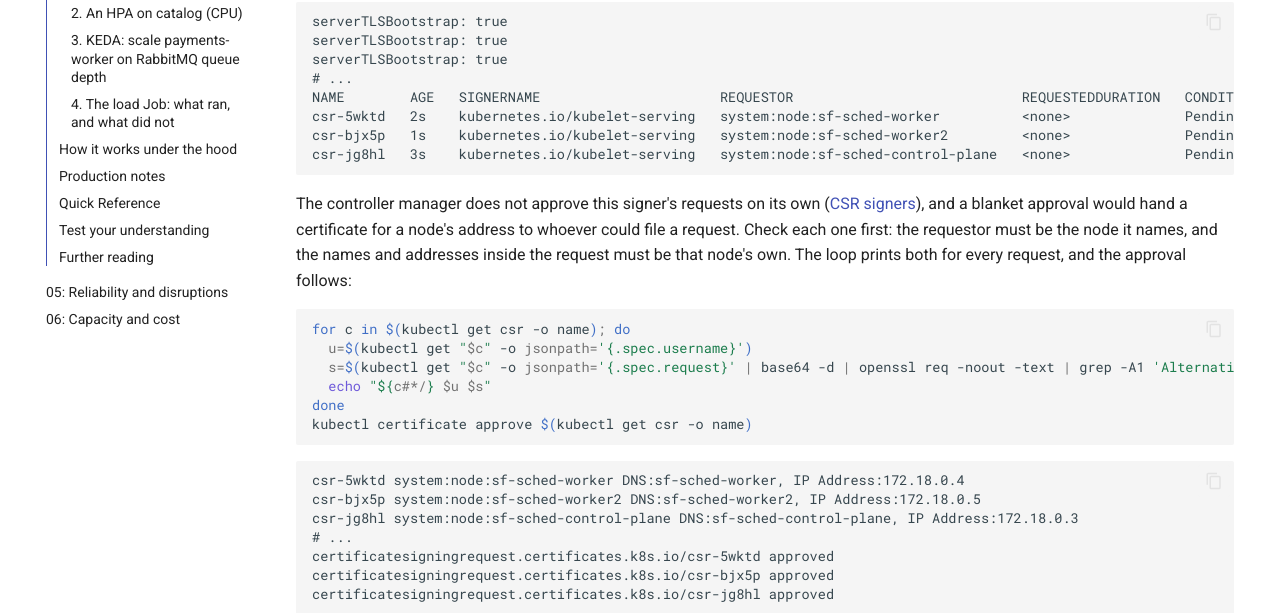
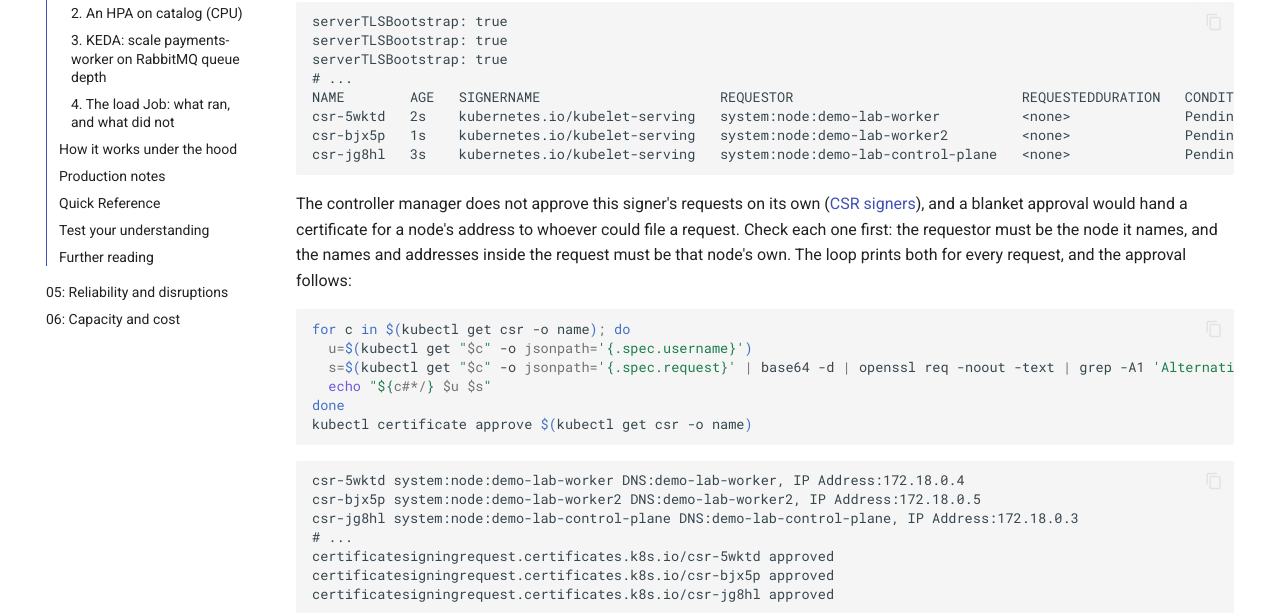
Before and after one commit to abd-ulbasit/bookstore-kubernetes-guide, an MkDocs documentation site: the page built from full-guide/06-production-readiness/04-autoscaling.md, in a window 1280 px wide and 1400 px high, scrolled down 5931 px. Shown: the part 599-1212 px from the top of the window. Built offline with MkDocs 1.6.1 and Material for MkDocs 9.7.7, drawn with Linux system fonts in a browser that asks for light colours; comment, search, counter and statistics services are not loaded; some of the changed text lies outside the part shown.

Commit message:
05, 06: name the lab cluster demo-lab in chapters and transcripts
The lab cluster name is no longer written out in the chapter prose, the captured output or the evidence transcripts. The same replacement is applied on both sides, so the evidence gate still matches every output block verbatim.

Co-Authored-By: Claude Haiku 5.5 <noreply@anthropic.com>

````diff
--- a/full-guide/06-production-readiness/04-autoscaling.md
+++ b/full-guide/06-production-readiness/04-autoscaling.md
@@ -193,8 +193,8 @@ kubectl get events -n bookstore --field-selector reason=FailedScheduling
 <!-- gate: output -->
 ```
 NAME                       READY   STATUS    RESTARTS   AGE     IP             NODE               NOMINATED NODE   READINESS GATES
-catalog-86d7dc55cc-6l268   1/1     Running   0          6m18s   10.244.2.112   sf-sched-worker2   <none>           <none>
-catalog-86d7dc55cc-nd99d   1/1     Running   0          6m17s   10.244.1.80    sf-sched-worker    <none>           <none>
+catalog-86d7dc55cc-6l268   1/1     Running   0          6m18s   10.244.2.112   demo-lab-worker2   <none>           <none>
+catalog-86d7dc55cc-nd99d   1/1     Running   0          6m17s   10.244.1.80    demo-lab-worker    <none>           <none>
 catalog-86d7dc55cc-ptvkj   0/1     Pending   0          6m17s   <none>         <none>             <none>           <none>
 ```
 
@@ -227,10 +227,10 @@ deployment.apps/catalog patched
 deployment "catalog" successfully rolled out
 # ...
 NAME                       READY   STATUS        RESTARTS   AGE    IP             NODE               NOMINATED NODE   READINESS GATES
-catalog-74995c78bb-9csnp   1/1     Running       0          7s     10.244.1.82    sf-sched-worker    <none>           <none>
-catalog-74995c78bb-rnjch   1/1     Running       0          26s    10.244.2.113   sf-sched-worker2   <none>           <none>
-catalog-74995c78bb-zpbgk   1/1     Running       0          44s    10.244.1.81    sf-sched-worker    <none>           <none>
-catalog-86d7dc55cc-6l268   1/1     Terminating   0          7m3s   10.244.2.112   sf-sched-worker2   <none>           <none>
+catalog-74995c78bb-9csnp   1/1     Running       0          7s     10.244.1.82    demo-lab-worker    <none>           <none>
+catalog-74995c78bb-rnjch   1/1     Running       0          26s    10.244.2.113   demo-lab-worker2   <none>           <none>
+catalog-74995c78bb-zpbgk   1/1     Running       0          44s    10.244.1.81    demo-lab-worker    <none>           <none>
+catalog-86d7dc55cc-6l268   1/1     Terminating   0          7m3s   10.244.2.112   demo-lab-worker2   <none>           <none>
 ```
 
 **A resource metrics API that checks the kubelets.** The HPA's CPU metric
@@ -279,9 +279,9 @@ kubectl -n metrics-server logs deploy/metrics-server | grep 'Failed to scrape' |
 
 <!-- gate: output -->
 ```
-E1031 12:48:31.000213       1 scraper.go:149] "Failed to scrape node" err="Get \"https://172.18.0.4:10250/metrics/resource\": tls: failed to verify certificate: x509: cannot validate certificate for 172.18.0.4 because it doesn't contain any IP SANs" node="sf-sched-worker"
-E1031 12:48:31.000755       1 scraper.go:149] "Failed to scrape node" err="Get \"https://172.18.0.5:10250/metrics/resource\": tls: failed to verify certificate: x509: cannot validate certificate for 172.18.0.5 because it doesn't contain any IP SANs" node="sf-sched-worker2"
-E1031 12:48:31.007548       1 scraper.go:149] "Failed to scrape node" err="Get \"https://172.18.0.3:10250/metrics/resource\": tls: failed to verify certificate: x509: cannot validate certificate for 172.18.0.3 because it doesn't contain any IP SANs" node="sf-sched-control-plane"
+E1031 12:48:31.000213       1 scraper.go:149] "Failed to scrape node" err="Get \"https://172.18.0.4:10250/metrics/resource\": tls: failed to verify certificate: x509: cannot validate certificate for 172.18.0.4 because it doesn't contain any IP SANs" node="demo-lab-worker"
+E1031 12:48:31.000755       1 scraper.go:149] "Failed to scrape node" err="Get \"https://172.18.0.5:10250/metrics/resource\": tls: failed to verify certificate: x509: cannot validate certificate for 172.18.0.5 because it doesn't contain any IP SANs" node="demo-lab-worker2"
+E1031 12:48:31.007548       1 scraper.go:149] "Failed to scrape node" err="Get \"https://172.18.0.3:10250/metrics/resource\": tls: failed to verify certificate: x509: cannot validate certificate for 172.18.0.3 because it doesn't contain any IP SANs" node="demo-lab-control-plane"
 ```
 
 The refusal is the control working, and the fix keeps it. Each kubelet asks
@@ -308,9 +308,9 @@ serverTLSBootstrap: true
 serverTLSBootstrap: true
 # ...
 NAME        AGE   SIGNERNAME                      REQUESTOR                            REQUESTEDDURATION   CONDITION
-csr-5wktd   2s    kubernetes.io/kubelet-serving   system:node:sf-sched-worker          <none>              Pending
-csr-bjx5p   1s    kubernetes.io/kubelet-serving   system:node:sf-sched-worker2         <none>              Pending
-csr-jg8hl   3s    kubernetes.io/kubelet-serving   system:node:sf-sched-control-plane   <none>              Pending
+csr-5wktd   2s    kubernetes.io/kubelet-serving   system:node:demo-lab-worker          <none>              Pending
+csr-bjx5p   1s    kubernetes.io/kubelet-serving   system:node:demo-lab-worker2         <none>              Pending
+csr-jg8hl   3s    kubernetes.io/kubelet-serving   system:node:demo-lab-control-plane   <none>              Pending
 ```
 
 The controller manager does not approve this signer's requests on its own
@@ -331,9 +331,9 @@ kubectl certificate approve $(kubectl get csr -o name)
 
 <!-- gate: output -->
 ```
-csr-5wktd system:node:sf-sched-worker DNS:sf-sched-worker, IP Address:172.18.0.4
-csr-bjx5p system:node:sf-sched-worker2 DNS:sf-sched-worker2, IP Address:172.18.0.5
-csr-jg8hl system:node:sf-sched-control-plane DNS:sf-sched-control-plane, IP Address:172.18.0.3
+csr-5wktd system:node:demo-lab-worker DNS:demo-lab-worker, IP Address:172.18.0.4
+csr-bjx5p system:node:demo-lab-worker2 DNS:demo-lab-worker2, IP Address:172.18.0.5
+csr-jg8hl system:node:demo-lab-control-plane DNS:demo-lab-control-plane, IP Address:172.18.0.3
 # ...
 certificatesigningrequest.certificates.k8s.io/csr-5wktd approved
 certificatesigningrequest.certificates.k8s.io/csr-bjx5p approved
@@ -357,9 +357,9 @@ NAME                     SERVICE                         AVAILABLE   AGE
 v1beta1.metrics.k8s.io   metrics-server/metrics-server   True        82s
 # ...
 NAME                     CPU(cores)   CPU(%)   MEMORY(bytes)   MEMORY(%)
-sf-sched-control-plane   139m         3%       1139Mi          15%
-sf-sched-worker          37m          0%       239Mi           3%
-sf-sched-worker2         23m          0%       272Mi           3%
+demo-lab-control-plane   139m         3%       1139Mi          15%
+demo-lab-worker          37m          0%       239Mi           3%
+demo-lab-worker2         23m          0%       272Mi           3%
 ```
 
 Last, confirm that the fix did not switch verification off. The container
@@ -877,9 +877,9 @@ run had installed was removed. The restart counts about two minutes later:
 ```
 NAME                                             READY   STATUS    RESTARTS        AGE
 # ...
-kube-controller-manager-sf-sched-control-plane   1/1     Running   39 (111s ago)   10h
+kube-controller-manager-demo-lab-control-plane   1/1     Running   39 (111s ago)   10h
 # ...
-kube-scheduler-sf-sched-control-plane            1/1     Running   41 (89s ago)    10h
+kube-scheduler-demo-lab-control-plane            1/1     Running   41 (89s ago)    10h
 ```
 
 **Not run.** The scale-out to 4 and then 6 replicas, the hold at `MAXPODS`,
````
Also changed, not shown: full-guide/05-security/05-kernel-isolation.md (+5 -5 lines), full-guide/05-security/08-audit-detection-and-incident-response.md (+3 -3 lines), full-guide/06-production-readiness/01-observability-metrics.md (+4 -4 lines), 5 other files.
